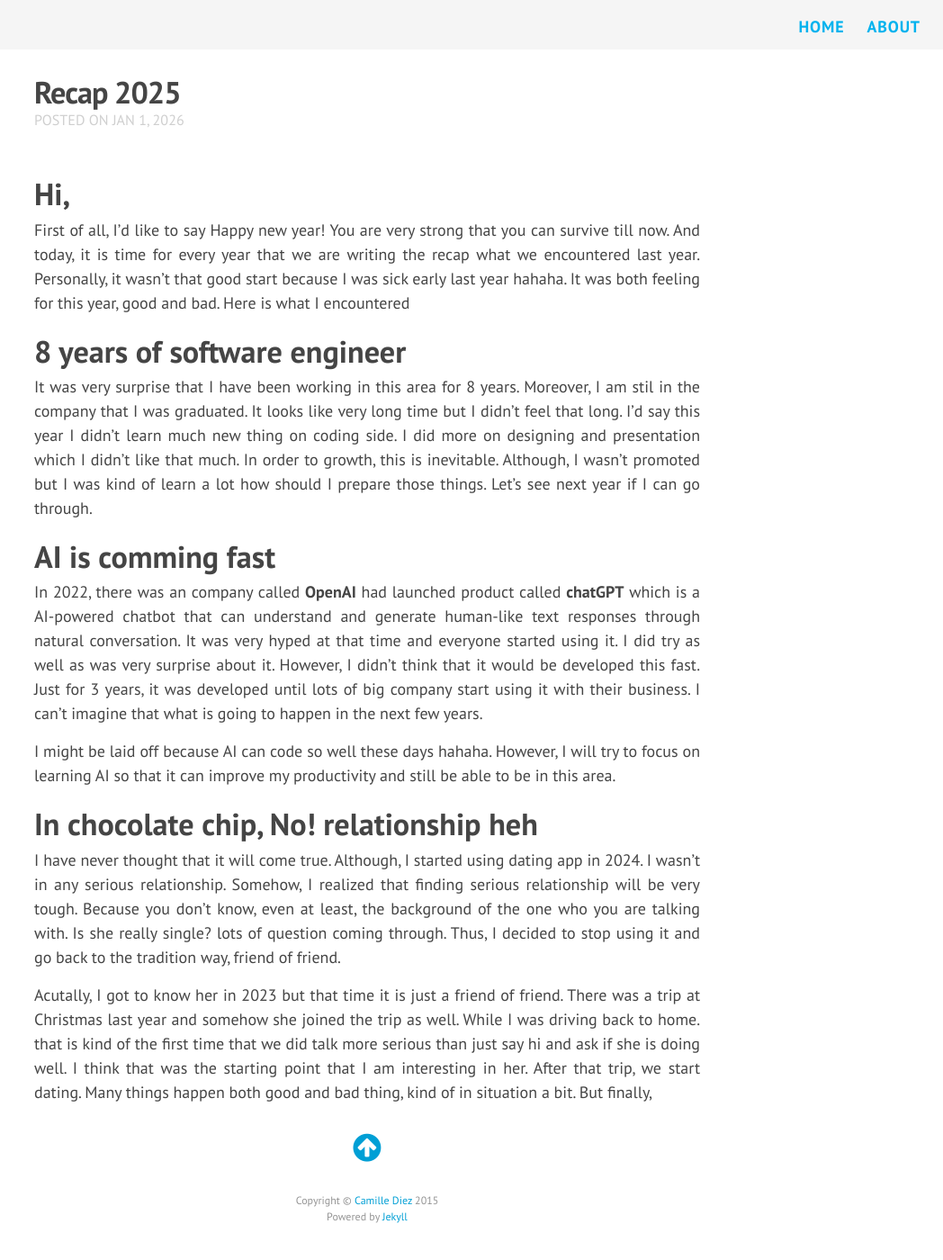
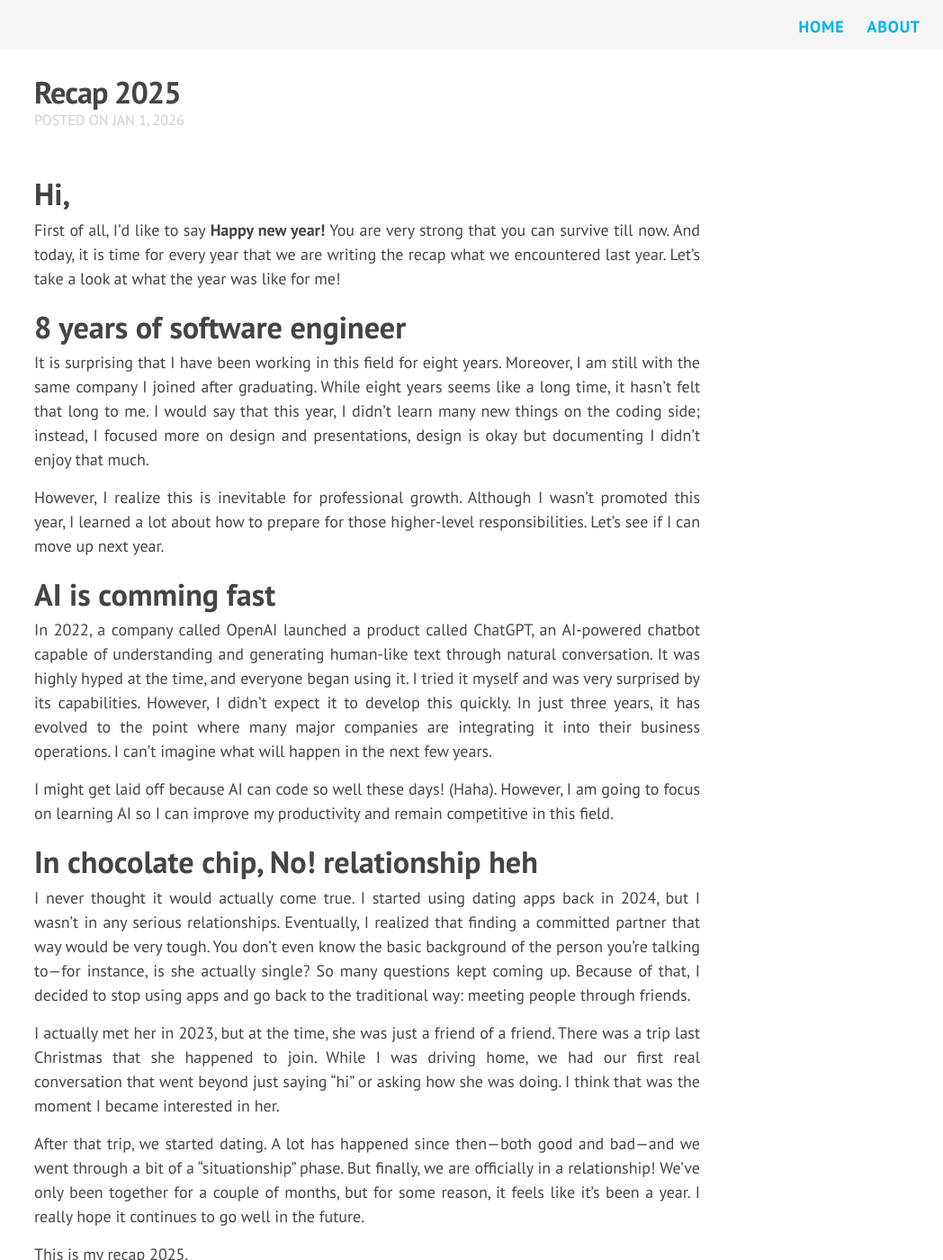
Before and after one commit to oat9002/oat9002.github.io, a Jekyll site: the page built from _posts/2026-01-01-recap-2025.md, in a window 1280 px wide and 1400 px high. Shown: the whole window at 90% size, without its empty margins (232-1280 px from the left). Built offline with Jekyll 4.4.1, drawn with Linux system fonts in a browser that asks for light colours; nearby versions of some CDN libraries; some web fonts are replaced; some of the changed text lies outside the part shown.

Commit message:
🎉 update recap 2025 post: enhance narrative, add relationship details, and include new image

```diff
--- a/_posts/2026-01-01-recap-2025.md
+++ b/_posts/2026-01-01-recap-2025.md
@@ -5,20 +5,32 @@ title: Recap 2025
 
 # Hi,
 
-First of all, I'd like to say Happy new year! You are very strong that you can survive till now. And today, it is time for every year that we are writing the recap what we encountered last year. Personally, it wasn't that good start because I was sick early last year hahaha. It was both feeling for this year, good and bad. Here is what I encountered
+First of all, I'd like to say **Happy new year!** You are very strong that you can survive till now. And today, it is time for every year that we are writing the recap what we encountered last year. Let’s take a look at what the year was like for me!
 
 # 8 years of software engineer
 
-It was very surprise that I have been working in this area for 8 years. Moreover, I am stil in the company that I was graduated. It looks like very long time but I didn't feel that long. I'd say this year I didn't learn much new thing on coding side. I did more on designing and presentation which I didn't like that much. In order to growth, this is inevitable. Although, I wasn't promoted but I was kind of learn a lot how should I prepare those things. Let's see next year if I can go through.
+It is surprising that I have been working in this field for eight years. Moreover, I am still with the same company I joined after graduating. While eight years seems like a long time, it hasn't felt that long to me. I would say that this year, I didn't learn many new things on the coding side; instead, I focused more on design and presentations, design is okay but documenting I didn't enjoy that much.
+
+However, I realize this is inevitable for professional growth. Although I wasn't promoted this year, I learned a lot about how to prepare for those higher-level responsibilities. Let’s see if I can move up next year.
 
 # AI is comming fast
 
-In 2022, there was an company called **OpenAI** had launched product called **chatGPT** which is a AI-powered chatbot that can understand and generate human-like text responses through natural conversation. It was very hyped at that time and everyone started using it. I did try as well as was very surprise about it. However, I didn't think that it would be developed this fast. Just for 3 years, it was developed until lots of big company start using it with their business. I can't imagine that what is going to happen in the next few years.
+In 2022, a company called OpenAI launched a product called ChatGPT, an AI-powered chatbot capable of understanding and generating human-like text through natural conversation. It was highly hyped at the time, and everyone began using it. I tried it myself and was very surprised by its capabilities. However, I didn't expect it to develop this quickly. In just three years, it has evolved to the point where many major companies are integrating it into their business operations. I can’t imagine what will happen in the next few years.
 
-I might be laid off because AI can code so well these days hahaha. However, I will try to focus on learning AI so that it can improve my productivity and still be able to be in this area.
+I might get laid off because AI can code so well these days! (Haha). However, I am going to focus on learning AI so I can improve my productivity and remain competitive in this field.
 
 # In chocolate chip, No! relationship heh
 
-I have never thought that it will come true. Although, I started using dating app in 2024. I wasn't in any serious relationship. Somehow, I realized that finding serious relationship will be very tough. Because you don't know, even at least, the background of the one who you are talking with. Is she really single? lots of question coming through. Thus, I decided to stop using it and go back to the tradition way, friend of friend.
+I never thought it would actually come true. I started using dating apps back in 2024, but I wasn't in any serious relationships. Eventually, I realized that finding a committed partner that way would be very tough. You don't even know the basic background of the person you're talking to—for instance, is she actually single? So many questions kept coming up. Because of that, I decided to stop using apps and go back to the traditional way: meeting people through friends.
 
-Acutally, I got to know her in 2023 but that time it is just a friend of friend. There was a trip at Christmas last year and somehow she joined the trip as well. While I was driving back to home. that is kind of the first time that we did talk more serious than just say hi and ask if she is doing well. I think that was the starting point that I am interesting in her. After that trip, we start dating. Many things happen both good and bad thing, kind of in situation a bit. But finally,
+I actually met her in 2023, but at the time, she was just a friend of a friend. There was a trip last Christmas that she happened to join. While I was driving home, we had our first real conversation that went beyond just saying "hi" or asking how she was doing. I think that was the moment I became interested in her.
+
+After that trip, we started dating. A lot has happened since then—both good and bad—and we went through a bit of a "situationship" phase. But finally, we are officially in a relationship! We’ve only been together for a couple of months, but for some reason, it feels like it’s been a year. I really hope it continues to go well in the future.
+
+This is my recap 2025.
+
+See you next time!
+
+<p style="text-align: center;">
+    <img src="/assets/recap-2025/cat.png" height="400px" alt="cat" />
+</p>
```
Also changed, not shown: 2 other files.
